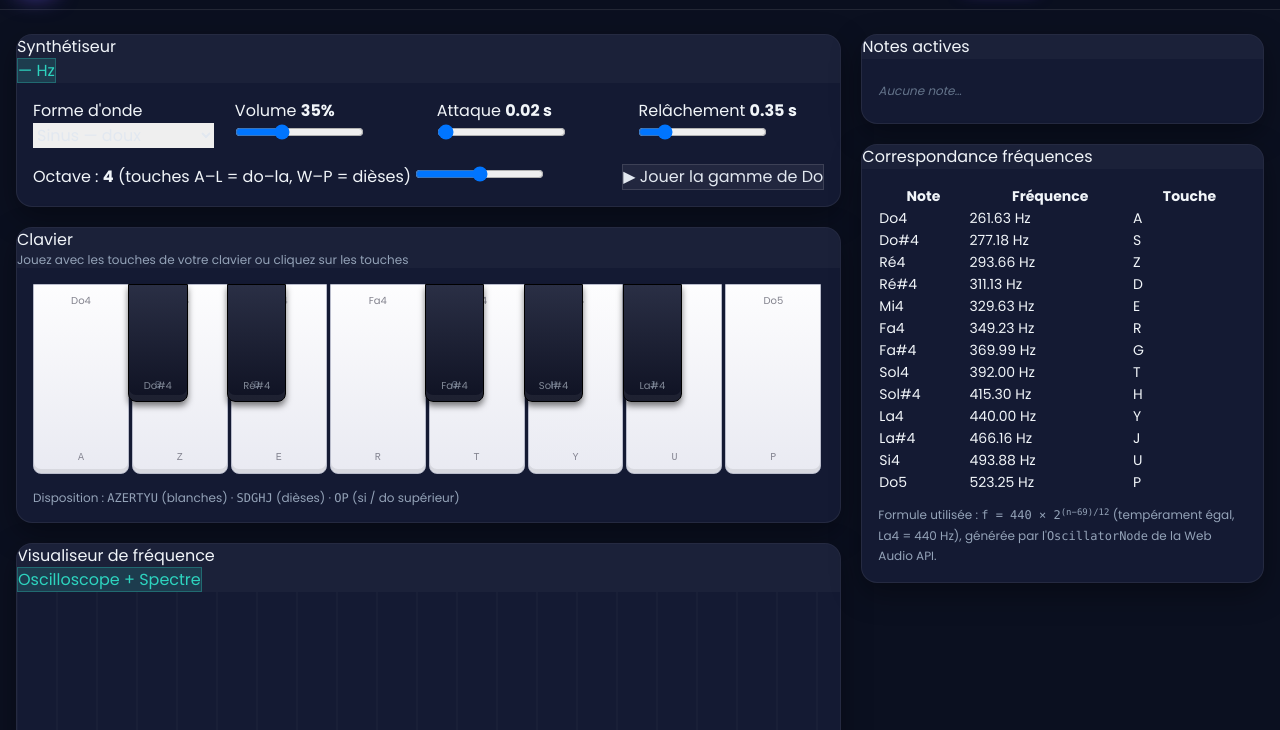
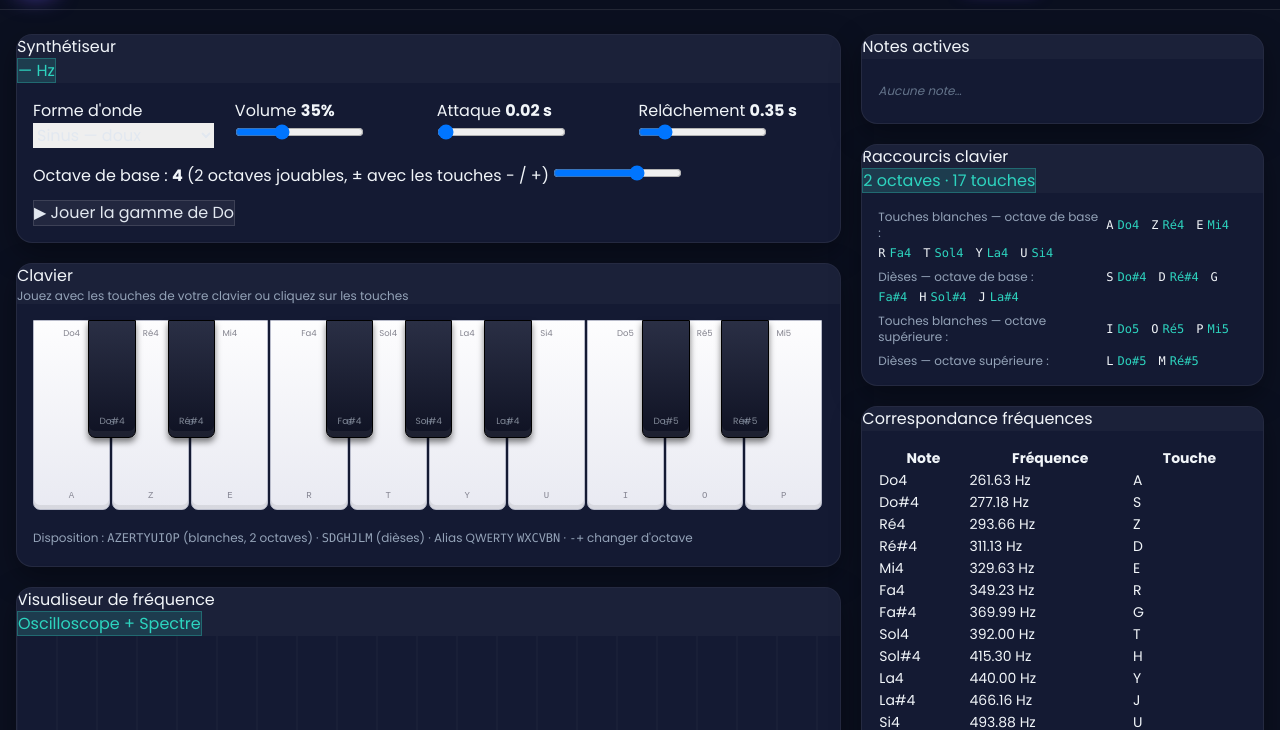
Before and after one commit to ErwanL3Goff/Music, a plain HTML site: page index.html in a window 1280 px wide. Shown: the part 55-785 px from the top of the page. Drawn offline with nearby package versions, Linux system fonts and the light colour scheme.

Commit message:
Étendue du clavier augmentée à 2 octaves avec aide-mémoire interactif
- css/style.css : Ajustement des dimensions du piano (hauteur/min-width), ajout de styles pour les indices de touches et labels
- index.html : Mise à jour des instructions de disposition AZERTY/QWERTY, ajout d'une section "Raccourcis clavier" dans la barre latérale
- js/app.js : Implémentation de `buildKeyboardHelp()` pour générer dynamiquement l'aide visuelle, extension de la démo de gamme sur 2 octaves, mise à jour des limites d'octave
- js/keyboard.js : Extension de `KEY_MAP` pour couvrir 10 touches blanches et 7 noires (rel 0-16), ajout d'alias QWERTY supplémentaires, mise à jour de `PhysicalKeyboard` pour supporter la nouvelle plage

```diff
--- a/css/style.css
+++ b/css/style.css
@@ -72,32 +72,34 @@ kbd {
 .code { @apply text-aqua font-mono text-xs; }
 
 /* ===== Piano ===== */
-.keyboard { height: 190px; min-width: 560px; }
+.keyboard { height: 190px; min-width: 640px; }
 .key {
   position: absolute;
   top: 0;
-  border-radius: 0 0 8px 8px;
+  border-radius: 0 0 7px 7px;
   transition: transform 0.06s ease, background 0.08s ease, box-shadow 0.08s ease;
   display: flex;
   align-items: flex-end;
   justify-content: center;
-  padding-bottom: 8px;
+  padding-bottom: 6px;
   cursor: pointer;
 }
 .key .key-hint {
-  font-size: 10px;
+  font-size: 9px;
   font-family: ui-monospace, monospace;
   opacity: 0.55;
   pointer-events: none;
 }
 .key .key-name {
   position: absolute;
-  top: 8px;
+  top: 6px;
   left: 0; right: 0;
   text-align: center;
-  font-size: 10px;
+  font-size: 8.5px;
   opacity: 0.6;
   pointer-events: none;
+  white-space: nowrap;
+  overflow: hidden;
 }
 .key-white {
   background: linear-gradient(#fdfdfe, #e9eaf2);
--- a/index.html
+++ b/index.html
@@ -94,8 +94,8 @@
 
             <div class="px-4 pb-4 flex items-center gap-3 flex-wrap">
               <label class="ctrl grow min-w-[180px]">
-                <span class="ctrl-label">Octave : <b id="oct-val">4</b> (touches A–L = do–la, W–P = dièses)</span>
-                <input id="octave" type="range" min="2" max="6" value="4" class="ctrl-range" />
+                <span class="ctrl-label">Octave de base : <b id="oct-val">4</b> (2 octaves jouables, ± avec les touches - / +)</span>
+                <input id="octave" type="range" min="2" max="5" value="4" class="ctrl-range" />
               </label>
               <button id="btn-demo" class="btn btn-ghost">▶ Jouer la gamme de Do</button>
             </div>
@@ -110,10 +110,11 @@
             <div class="p-4 overflow-x-auto">
               <div id="keyboard" class="keyboard relative select-none"></div>
             </div>
-            <div class="px-4 pb-4 text-xs text-slate-400">
-              Disposition&nbsp;: <kbd>A</kbd><kbd>Z</kbd><kbd>E</kbd><kbd>R</kbd><kbd>T</kbd><kbd>Y</kbd><kbd>U</kbd> (blanches) ·
-              <kbd>S</kbd><kbd>D</kbd><kbd>G</kbd><kbd>H</kbd><kbd>J</kbd> (dièses) ·
-              <kbd>O</kbd><kbd>P</kbd> (si / do supérieur)
+            <div class="px-4 pb-4 text-xs text-slate-400 leading-6">
+              Disposition&nbsp;: <kbd>A</kbd><kbd>Z</kbd><kbd>E</kbd><kbd>R</kbd><kbd>T</kbd><kbd>Y</kbd><kbd>U</kbd><kbd>I</kbd><kbd>O</kbd><kbd>P</kbd> (blanches, 2 octaves) ·
+              <kbd>S</kbd><kbd>D</kbd><kbd>G</kbd><kbd>H</kbd><kbd>J</kbd><kbd>L</kbd><kbd>M</kbd> (dièses) ·
+              Alias QWERTY <kbd>W</kbd><kbd>X</kbd><kbd>C</kbd><kbd>V</kbd><kbd>B</kbd><kbd>N</kbd> ·
+              <kbd>-</kbd><kbd>+</kbd> changer d'octave
             </div>
           </div>
 
@@ -134,6 +135,14 @@
             <div id="live-notes" class="p-4 flex flex-wrap gap-2 min-h-[64px]">
               <span class="text-xs text-slate-500 italic self-center">Aucune note…</span>
             </div>
+          </div>
+
+          <div class="card">
+            <div class="card-head">
+              <h2 class="card-title">Raccourcis clavier</h2>
+              <span class="badge">2 octaves · 17 touches</span>
+            </div>
+            <div id="kbd-help" class="p-4 space-y-2 leading-6"></div>
           </div>
 
           <div class="card">
@@ -182,7 +191,7 @@
             <div class="p-4 pt-2">
               <div class="mini-keyboard-hint card-inner">
                 <p class="text-xs text-slate-400 mb-2">Le synthé reste jouable pendant l'enregistrement :</p>
-                <div id="keyboard-rec" class="keyboard relative select-none scale-90 origin-left"></div>
+                <div id="keyboard-rec" class="keyboard relative select-none"></div>
               </div>
             </div>
           </div>
--- a/js/app.js
+++ b/js/app.js
@@ -80,6 +80,30 @@ function initTabs() {
 }
 
 // ---------- Synthé ----------
+// ---------- Aides-mémoire du clavier physique ----------
+function buildKeyboardHelp() {
+  const rows = [
+    { title: 'Touches blanches — octave de base', items: KEY_MAP.white.filter(w => w.rel < 12) },
+    { title: 'Dièses — octave de base',           items: KEY_MAP.black.filter(b => b.rel < 12) },
+    { title: 'Touches blanches — octave supérieure', items: KEY_MAP.white.filter(w => w.rel >= 12) },
+    { title: 'Dièses — octave supérieure',        items: KEY_MAP.black.filter(b => b.rel >= 12) },
+  ];
+  const wrap = $('#kbd-help');
+  if (!wrap) return;
+  wrap.innerHTML = '';
+  rows.forEach(r => {
+    const line = document.createElement('div');
+    line.className = 'flex flex-wrap items-center gap-1 text-xs';
+    const label = `<span class="text-slate-400 w-56 shrink-0">${r.title} :</span>`;
+    const keys = r.items.map(k => {
+      const midi = (+$('#octave').value + 1) * 12 + k.rel;
+      return `<kbd>${k.key.toUpperCase()}</kbd><span class="text-aqua font-mono mr-2">${midiToName(midi)}</span>`;
+    }).join('');
+    line.innerHTML = label + keys;
+    wrap.appendChild(line);
+  });
+}
+
 function initSynthControls() {
   $('#waveform').addEventListener('change', e => { engine.settings.waveform = e.target.value; });
   $('#volume').addEventListener('input', e => {
@@ -97,7 +121,7 @@ function initSynthControls() {
   $('#octave').addEventListener('input', e => setOctave(+e.target.value));
 
   document.addEventListener('octave-change', (e) => {
-    const v = Math.min(6, Math.max(2, +$('#octave').value + e.detail));
+    const v = Math.min(5, Math.max(2, +$('#octave').value + e.detail));
     $('#octave').value = v;
     setOctave(v);
   });
@@ -109,21 +133,23 @@ function setOctave(oct) {
   $('#oct-val').textContent = oct;
   [pianoMain, pianoRec].forEach(p => p && p.setOctave(oct));
   buildFreqTable(oct);
+  if (typeof window.buildKeyboardHelp === 'function') window.buildKeyboardHelp();
 }
 
 function playScaleDemo() {
   engine.ensureContext();
   const base = (+$('#octave').value + 1) * 12;
-  const scale = [0, 2, 4, 5, 7, 9, 11, 12];
+  // Gamme de Do sur 2 octaves (15 notes) — met en valeur l'étendue du clavier
+  const scale = [0, 2, 4, 5, 7, 9, 11, 12, 14, 16, 17, 19, 21, 23, 24];
   scale.forEach((rel, i) => {
     setTimeout(() => {
       const midi = base + rel;
       engine.playNote(midiToFreq(midi), 0.4);
       UI.flashKey(midi);
       showLiveNotes([{ midi, freq: midiToFreq(midi) }]);
-    }, i * 380);
+    }, i * 260);
   });
-  setTimeout(() => showLiveNotes(engine.getActiveNotes().map(f => ({ midi: -1, freq: f }))), scale.length * 380 + 400);
+  setTimeout(() => showLiveNotes(engine.getActiveNotes().map(f => ({ midi: -1, freq: f }))), scale.length * 260 + 400);
 }
 
 // ---------- Notes actives + lecture fréquence ----------
@@ -426,6 +452,7 @@ window.addEventListener('DOMContentLoaded', () => {
   new PhysicalKeyboard([pianoMain, pianoRec]);
 
   buildFreqTable(+$('#octave').value);
+  buildKeyboardHelp();
 
   scopeCanvas = $('#scope');
   scopeCtx = scopeCanvas.getContext('2d');
--- a/js/keyboard.js
+++ b/js/keyboard.js
@@ -4,18 +4,24 @@
  * callbacks pour l'enregistreur.
  * ========================================================= */
 
-// Touches blanches : note relative (demi-tons depuis Do) -> touche clavier
-// Layout inspiré des DAW : A Z E R T Y U = do ré mi fa sol la si
+// Layout "DAW" étendu sur ~2 octaves (25 touches) :
+// - Rangée du bas : A Z E R T Y U I O P = do ré mi fa sol la si do ré mi
+// - Dièses        : S D _ G H J L ; M , = do# ré# _ fa# sol# la# do# ré# mi#…
+// - Alias QWERTY  : W X C V B N = ré mi fa sol la si (rangée haute décalée)
+// `rel` = demi-tons depuis le Do de l'octave de base, `afterWhite` = index
+// de la touche blanche précédent immédiatement la touche noire.
 const KEY_MAP = {
   white: [
-    { rel: 0,  key: 'a' },   // Do
-    { rel: 2,  key: 'z' },   // Ré  (aussi w sur qwerty)
-    { rel: 4,  key: 'e' },   // Mi
-    { rel: 5,  key: 'r' },   // Fa
-    { rel: 7,  key: 't' },   // Sol
-    { rel: 9,  key: 'y' },   // La
-    { rel: 11, key: 'u' },   // Si
-    { rel: 12, key: 'p' },   // Do+1 (et i selon layout)
+    { rel: 0,  key: 'a', alt: 'q' },  // Do
+    { rel: 2,  key: 'z', alt: 'w' },  // Ré
+    { rel: 4,  key: 'e', alt: 'x' },  // Mi
+    { rel: 5,  key: 'r', alt: 'c' },  // Fa
+    { rel: 7,  key: 't', alt: 'v' },  // Sol
+    { rel: 9,  key: 'y', alt: 'b' },  // La
+    { rel: 11, key: 'u', alt: 'n' },  // Si
+    { rel: 12, key: 'i', alt: ',' },  // Do+1 (octave supérieure)
+    { rel: 14, key: 'o', alt: ';' },  // Ré+1
+    { rel: 16, key: 'p', alt: ':' },  // Mi+1
   ],
   black: [
     { rel: 1,  key: 's', afterWhite: 0 },  // Do#
@@ -23,6 +29,8 @@ const KEY_MAP = {
     { rel: 6,  key: 'g', afterWhite: 3 },  // Fa#
     { rel: 8,  key: 'h', afterWhite: 4 },  // Sol#
     { rel: 10, key: 'j', afterWhite: 5 },  // La#
+    { rel: 13, key: 'l', afterWhite: 7 },  // Do#+1
+    { rel: 15, key: 'm', afterWhite: 8 },  // Ré#+1
   ],
 };
 
@@ -56,7 +64,7 @@ class PianoUI {
       const el = document.createElement('div');
       el.className = 'key key-white';
       el.style.left = `${i * W}%`;
-      el.style.width = `calc(${W}% - 3px)`;
+      el.style.width = `calc(${W}% - 2px)`;
       el.style.height = '100%';
       el.dataset.midi = midi;
       el.innerHTML = `<span class="key-name">${midiToName(midi)}</span><span class="key-hint">${w.key.toUpperCase()}</span>`;
@@ -67,14 +75,15 @@ class PianoUI {
 
     KEY_MAP.black.forEach(b => {
       const midi = this.midiOfRel(b.rel);
+      if (this.keysEl.has(midi)) return; // évite tout doublon de touche
       const el = document.createElement('div');
       el.className = 'key key-black';
       const left = (b.afterWhite + 1) * W; // centrée sur la jointure
-      el.style.left = `calc(${left}% - ${W * 0.3}px)`;
+      el.style.left = `calc(${left}% - ${W * 0.3}%)`;
       el.style.width = `${W * 0.6}%`;
       el.style.height = '62%';
       el.dataset.midi = midi;
-      el.innerHTML = `<span class="key-name" style="color:#cbd5e1;top:auto;bottom:8px;">${midiToName(midi)}</span><span class="key-hint" style="color:#94a3b8">${b.key.toUpperCase()}</span>`;
+      el.innerHTML = `<span class="key-name" style="color:#cbd5e1;top:auto;bottom:8px;font-size:9px;">${midiToName(midi)}</span><span class="key-hint" style="color:#94a3b8">${b.key.toUpperCase()}</span>`;
       this.bindPointer(el, midi);
       this.container.appendChild(el);
       this.keysEl.set(midi, el);
@@ -150,13 +159,17 @@ class PhysicalKeyboard {
   buildMap() {
     const m = new Map();
     const add = (code, rel) => m.set(code, rel);
-    // Blanches
-    add('KeyA', 0); add('KeyZ', 2); add('KeyE', 4); add('KeyR', 5);
-    add('KeyT', 7); add('KeyY', 9); add('KeyU', 11); add('KeyP', 12);
-    // Dièses
-    add('KeyS', 1); add('KeyD', 3); add('KeyG', 6); add('KeyH', 8); add('KeyJ', 10);
-    // Alias QWERTY courants
-    add('KeyW', 2); add('KeyF', 5);   // F = Fa sur qwerty aussi (rel 5 ok)
+    // Blanches — rangée du bas : A Z E R T Y U I O P (2 octaves + tierce mineure sup.)
+    add('KeyA', 0);  add('KeyZ', 2);  add('KeyE', 4);  add('KeyR', 5);
+    add('KeyT', 7);  add('KeyY', 9);  add('KeyU', 11); add('KeyI', 12);
+    add('KeyO', 14); add('KeyP', 16);
+    // Dièses — S D G H J + L ; M , (octave supérieure)
+    add('KeyS', 1);  add('KeyD', 3);  add('KeyG', 6);  add('KeyH', 8);
+    add('KeyJ', 10); add('KeyL', 13); add('Semicolon', 14); add('KeyM', 15);
+    add('Comma', 16);
+    // Alias QWERTY courants (rangée haute décalée d'un cran)
+    add('KeyW', 2);  add('KeyX', 4);  add('KeyC', 5);  add('KeyF', 5);
+    add('KeyV', 7);  add('KeyB', 9);  add('KeyN', 11); add('KeyQ', 0);
     return m;
   }
 
```
